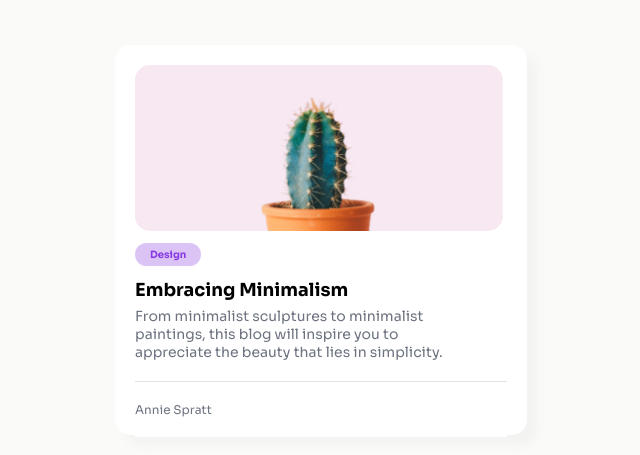
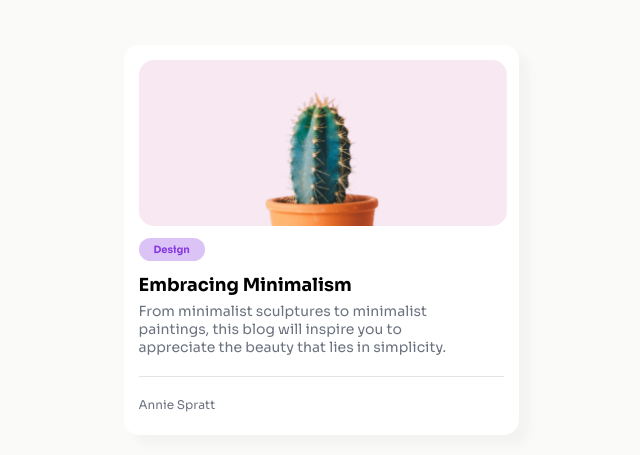
Before and after one commit to Sakib928/minimal-blog-card, a plain HTML site: page index.html in a window 1280 px wide. Shown: the part 119-574 px from the top of the page, without its empty margins (319-959 px from the left). Drawn offline with Linux system fonts and the light colour scheme.

Commit message:
minor change in width

```diff
--- a/styles/index.css
+++ b/styles/index.css
@@ -6,11 +6,11 @@
 }
 
 .card {
-    padding: 20px;
+    padding: 15px;
     margin-top: 164px;
     box-sizing: border-box;
     height: 390px;
-    width: 412px;
+    width: 395px;
     background: #FFFFFF;
     border-radius: 15px;
     box-shadow: 10px 10px 10px rgba(108, 114, 127, 0.05);
```
